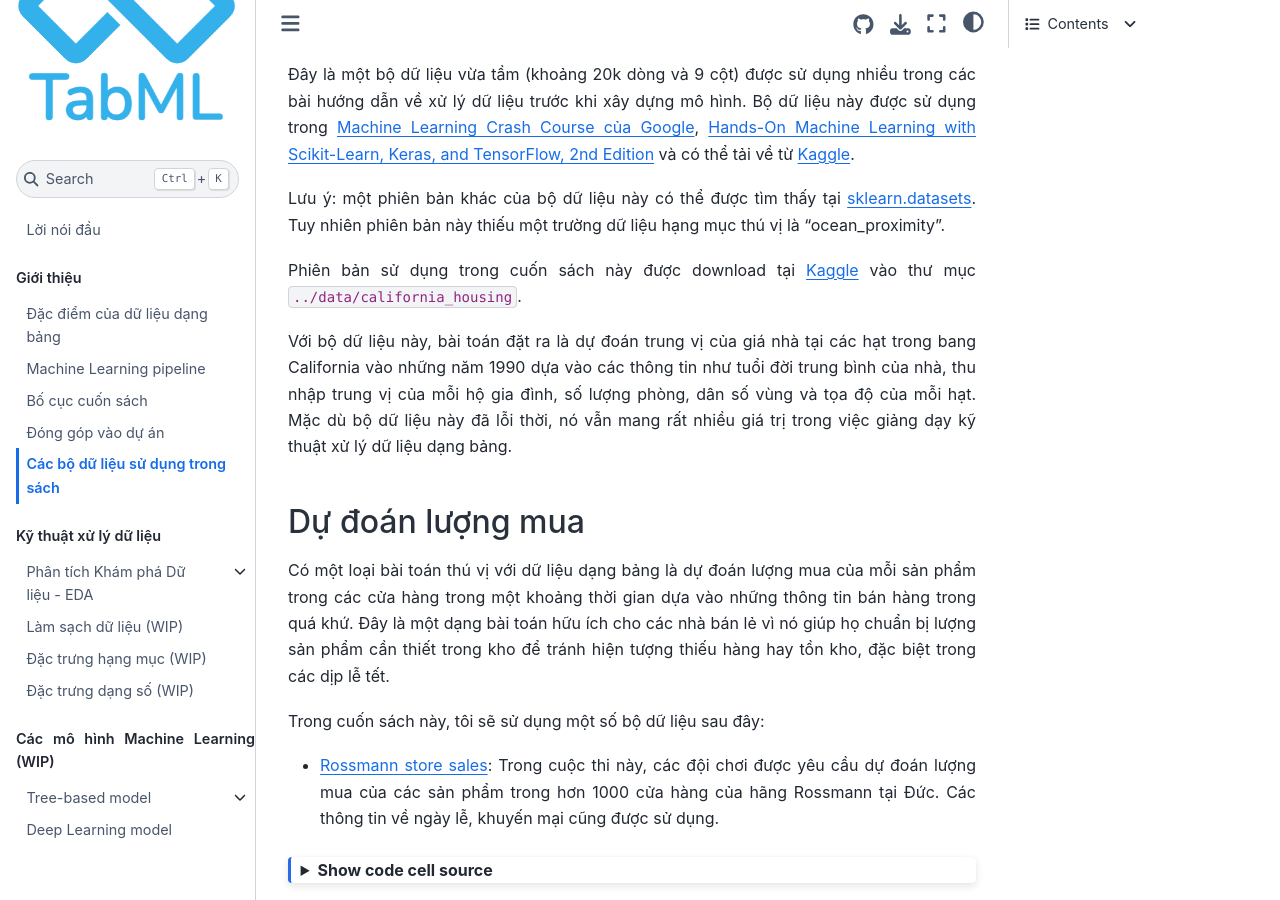
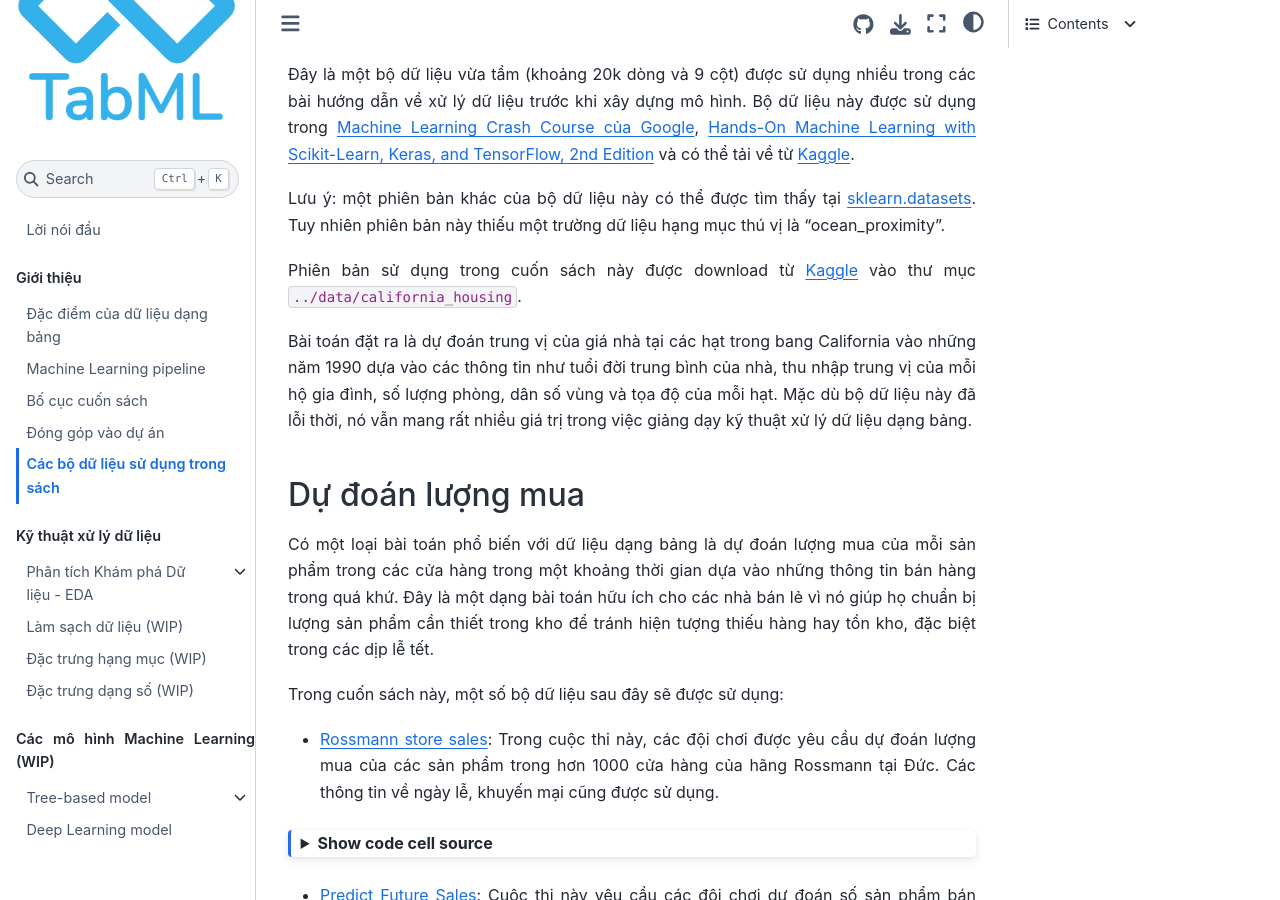
Before and after one commit to tiepvupsu/tabml_book, a Jupyter Book: the page built from book/ch_tabular_data/datasets.md, in a window 1280 px wide and 900 px high, scrolled down 2745 px. Built offline with Jupyter Book 1.0.4 settings and Sphinx 7.4.7 and the Sphinx Book theme 1.1.4, drawn with Linux system fonts in a browser that asks for light colours.

Commit message:
👌 IMPROVE: minor fixes to datasets.md

````diff
--- a/book/ch_tabular_data/datasets.md
+++ b/book/ch_tabular_data/datasets.md
@@ -64,21 +64,25 @@
 (sec_california_housing)=
 ## Giá nhà California
 
-Đây là một bộ dữ liệu vừa tầm (khoảng 20k dòng và 9 cột) được sử dụng nhiều trong các bài hướng dẫn về xử lý dữ liệu trước khi xây dựng mô hình. Bộ dữ liệu này được sử dụng trong [Machine Learning Crash Course của Google](https://developers.google.com/machine-learning/crash-course/california-housing-data-description), [Hands-On Machine Learning with Scikit-Learn, Keras, and TensorFlow, 2nd Edition](https://www.oreilly.com/library/view/hands-on-machine-learning/9781492032632/) và có thể tải về từ [Kaggle](https://www.kaggle.com/camnugent/california-housing-prices?select=housing.csv).
+Đây là một bộ dữ liệu vừa tầm (khoảng 20k dòng và 9 cột) được sử dụng nhiều trong các bài hướng dẫn về xử lý dữ liệu trước khi xây dựng mô hình.
+Bộ dữ liệu này được sử dụng trong [Machine Learning Crash Course của Google](https://developers.google.com/machine-learning/crash-course/california-housing-data-description), [Hands-On Machine Learning with Scikit-Learn, Keras, and TensorFlow, 2nd Edition](https://www.oreilly.com/library/view/hands-on-machine-learning/9781492032632/) và có thể tải về từ [Kaggle](https://www.kaggle.com/camnugent/california-housing-prices?select=housing.csv).
 
 Lưu ý: một phiên bản khác của bộ dữ liệu này có thể được tìm thấy tại [sklearn.datasets](https://scikit-learn.org/stable/modules/generated/sklearn.datasets.fetch_california_housing.html). Tuy nhiên phiên bản này thiếu một trường dữ liệu hạng mục thú vị là "ocean_proximity".
 
-Phiên bản sử dụng trong cuốn sách này được download tại [Kaggle](https://www.kaggle.com/camnugent/california-housing-prices?select=housing.csv) vào thư mục `../data/california_housing`.
+Phiên bản sử dụng trong cuốn sách này được download từ [Kaggle](https://www.kaggle.com/camnugent/california-housing-prices?select=housing.csv) vào thư mục `../data/california_housing`.
 
-Với bộ dữ liệu này, bài toán đặt ra là dự đoán trung vị của giá nhà tại các hạt trong bang California vào những năm 1990 dựa vào các thông tin như tuổi đời trung bình của nhà, thu nhập trung vị của mỗi hộ gia đình, số lượng phòng, dân số vùng và tọa độ của mỗi hạt. Mặc dù bộ dữ liệu này đã lỗi thời, nó vẫn mang rất nhiều giá trị trong việc giảng dạy kỹ thuật xử lý dữ liệu dạng bảng.
+Bài toán đặt ra là dự đoán trung vị của giá nhà tại các hạt trong bang California vào những năm 1990 dựa vào các thông tin như tuổi đời trung bình của nhà, thu nhập trung vị của mỗi hộ gia đình, số lượng phòng, dân số vùng và tọa độ của mỗi hạt.
+Mặc dù bộ dữ liệu này đã lỗi thời, nó vẫn mang rất nhiều giá trị trong việc giảng dạy kỹ thuật xử lý dữ liệu dạng bảng.
 
 ## Dự đoán lượng mua
 
-Có một loại bài toán thú vị với dữ liệu dạng bảng là dự đoán lượng mua của mỗi sản phẩm trong các cửa hàng trong một khoảng thời gian dựa vào những thông tin bán hàng trong quá khứ. Đây là một dạng bài toán hữu ích cho các nhà bán lẻ vì nó giúp họ chuẩn bị lượng sản phẩm cần thiết trong kho để tránh hiện tượng thiếu hàng hay tồn kho, đặc biệt trong các dịp lễ tết.
+Có một loại bài toán phổ biến với dữ liệu dạng bảng là dự đoán lượng mua của mỗi sản phẩm trong các cửa hàng trong một khoảng thời gian dựa vào những thông tin bán hàng trong quá khứ.
+Đây là một dạng bài toán hữu ích cho các nhà bán lẻ vì nó giúp họ chuẩn bị lượng sản phẩm cần thiết trong kho để tránh hiện tượng thiếu hàng hay tồn kho, đặc biệt trong các dịp lễ tết.
 
-Trong cuốn sách này, tôi sẽ sử dụng một số bộ dữ liệu sau đây:
+Trong cuốn sách này, một số bộ dữ liệu sau đây sẽ được sử dụng:
 
-* [Rossmann store sales](https://www.kaggle.com/c/rossmann-store-sales): Trong cuộc thi này, các đội chơi được yêu cầu  dự đoán lượng mua của các sản phẩm trong hơn 1000 cửa hàng của hãng Rossmann tại Đức. Các thông tin về ngày lễ, khuyến mại cũng được sử dụng.
+* [Rossmann store sales](https://www.kaggle.com/c/rossmann-store-sales): Trong cuộc thi này, các đội chơi được yêu cầu dự đoán lượng mua của các sản phẩm trong hơn 1000 cửa hàng của hãng Rossmann tại Đức.
+Các thông tin về ngày lễ, khuyến mại cũng được sử dụng.
 
 ```{code-cell} ipython3
 :tags: [hide-input]
@@ -100,12 +104,13 @@
 !cd ../data/sales; unzip competitive-data-science-predict-future-sales.zip; rm competitive-data-science-predict-future-sales.zip
 ```
 
-
-Các loại dữ liệu dựa vào lịch sử kèm thời gian thường được xếp vào dạng dữ liệu chuỗi thời gian. Với dữ liệu dạng này, chúng ta sẽ được giới thiệu các kỹ thuật tạo đặc trưng, đặc biệt là đăng trưng dạng mùa vụ.
+Các loại dữ liệu dựa vào lịch sử kèm thời gian thường được xếp vào dạng dữ liệu chuỗi thời gian.
+Với dữ liệu dạng này, chúng ta sẽ được giới thiệu các kỹ thuật tạo đặc trưng, đặc biệt là đăng trưng dạng mùa vụ.
 
 ## Hệ thống gợi ý
 
-Một nhóm bài toán thú vị khác là các bài hệ thống gợi ý. Trong các bài toán này, nhiệm vụ của các kỹ sư machine learning và nhà khoa học dữ liệu là đưa ra sản phẩm gợi ý cho mỗi người dùng tại một thời điểm nhất định dựa trên lịch sử thể hiện sự ưa thích của người dùng với sản phẩm đã có trước đó. Tôi sẽ sử dụng một trong các bộ dữ liệu tại [Kaggle Recommendation System](https://www.kaggle.com/tags/recommender-systems).
+Một nhóm bài toán thú vị khác là các bài hệ thống gợi ý.
+Trong các bài toán này, nhiệm vụ của các kỹ sư machine learning và nhà khoa học dữ liệu là đưa ra sản phẩm gợi ý cho mỗi người dùng tại một thời điểm nhất định dựa trên lịch sử thể hiện sự ưa thích của người dùng với sản phẩm đã có trước đó. Tôi sẽ sử dụng một trong các bộ dữ liệu tại [Kaggle Recommendation System](https://www.kaggle.com/tags/recommender-systems).
 
 Bạn đọc có thể xem thêm phần [Hệ thống gợi ý](https://machinelearningcoban.com/2017/05/17/contentbasedrecommendersys/) trong blog "Machine Learning cơ bản" về các bài toán lại này. Tuy nhiên, xin lưu ý rằng nội dung trên blog chưa hề đề cập đến dữ liệu dạng bảng và cách xử lý chúng. Cuốn sách này sẽ bàn kỹ hơn về cách tận dụng các thông tin liên quan đến người dùng và sản phẩm để có kết quả tốt hơn.
 
@@ -144,8 +149,10 @@
 
 ![](imgs/sales_data.png)
 
+Dữ liệu chính được lưu trong file `sales_train.csv`, các thông tin liên quan về cửa hàng và sản phẩm lần lượt được lưu ở `shops.csv` và `items.csv`.
+Ngoài ra, thông tin về mỗi hạng mục của sản phẩm được lưu ở `item_categories.csv`.
+Các file `test.csv` và `sample_submision.csv` có mục đích chỉ ra những thông tin mà các kỹ sư ML cần dự đoán.
 
-Dữ liệu chính được lưu trong file `sales_train.csv`, các thông tin liên quan về cửa hàng và sản phẩm lần lượt được lưu ở `shops.csv` và `items.csv`. Ngoài ra, thông tin về mỗi hạng mục của sản phẩm được lưu ở `item_categories.csv`. Các file `test.csv` và `sample_submision.csv` có mục đích chỉ ra những thông tin mà các kỹ sư ML cần dự đoán.
-
-Nhìn chung, _mỗi bài toán ML với dự liệu dạng bảng có một cấu trúc dữ liệu khác nhau_. Trong mỗi bài toán có thể có nhiều bảng dữ liệu khác nhau.
+Nhìn chung, _mỗi bài toán ML với dự liệu dạng bảng có một cấu trúc dữ liệu khác nhau_.
+Trong mỗi bài toán có thể có nhiều bảng dữ liệu khác nhau.
 Trong ML với dữ liệu dạng bảng, phần lớn thời gian của các kỹ sư được dành cho việc xử lý các bảng dữ liệu này để tạo ra các đặc trưng dưới dạng số trước khi đưa chúng vào các mô hình ML.
````
